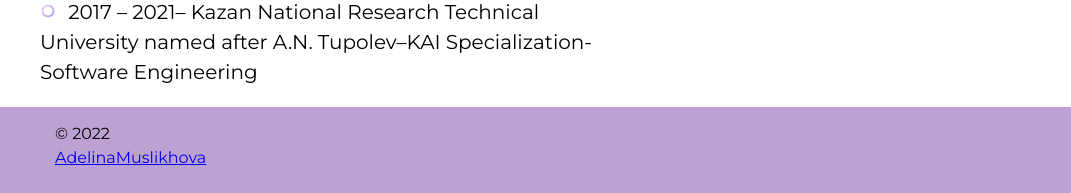
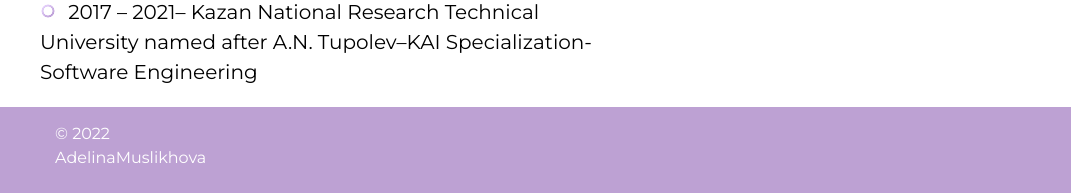
Before and after one commit to AdelinaMuslikhova/rsschool-cv, a plain HTML site: page index.html in a window 1280 px wide. Shown: the part 2007-2200 px from the top of the page, 0-1071 px from the left. Drawn offline with nearby package versions, Linux system fonts and the light colour scheme.

Commit message:
feat: style for footer

```diff
--- a/style.css
+++ b/style.css
@@ -146,6 +146,11 @@ h1 {
   display: flex;
   justify-content: space-between;
   padding:15px;
+  color:white;
+}
+.footer-container a{
+  text-decoration: none;
+  color:white
 }
 .logo{
   width:150px;
```
